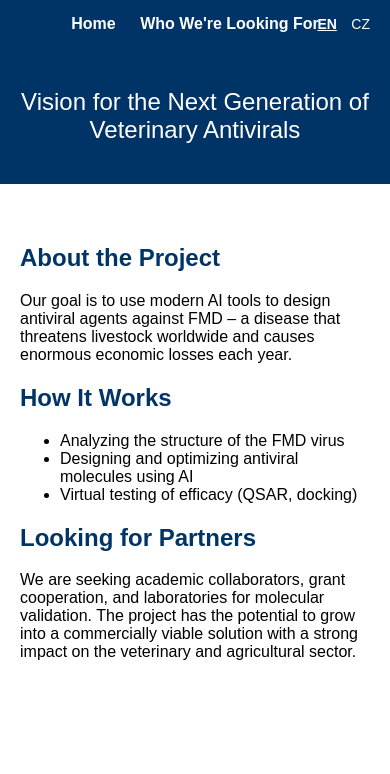
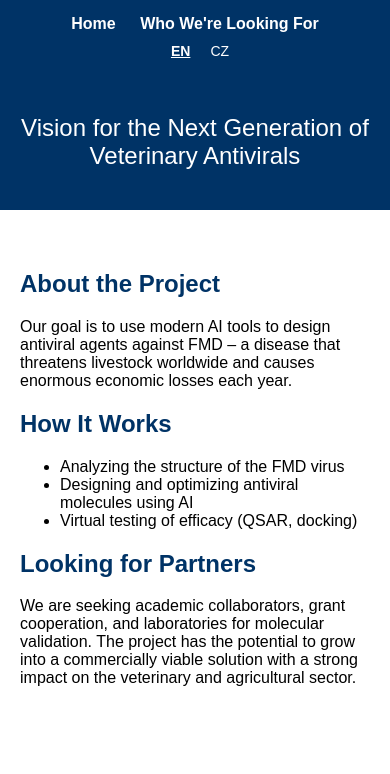
Before and after one commit to opcan/fmdcurepath, a plain HTML site: page index.html in a window 390 px wide. Shown: the top 774 px of the page. Drawn offline with Linux system fonts and the light colour scheme.

Commit message:
Add files via upload

```diff
--- a/index.html
+++ b/index.html
@@ -16,7 +16,21 @@
         .contact { background-color: #e6f0ff; padding: 20px; text-align: center; margin-top: 40px; }
         .footer { background-color: #f2f2f2; text-align: center; padding: 10px; font-size: 12px; color: #666; }
         a { color: #003366; text-decoration: none; }
-        .language-switcher { position: absolute; top: 15px; right: 20px; }
+        .language-switcher {
+            position: absolute;
+            top: 15px;
+            right: 20px;
+            display: flex;
+            flex-wrap: wrap;
+            gap: 10px;
+        }
+        @media (max-width: 600px) {
+            .language-switcher {
+                position: static;
+                justify-content: center;
+                margin-top: 10px;
+            }
+        }
         .language-switcher a { color: white; margin-left: 10px; font-size: 14px; }
     </style>
 </head>
```
Also changed, not shown: index_cs.html (+15 -1 lines), role_cs.html (+15 -1 lines), roles.html (+15 -1 lines).
